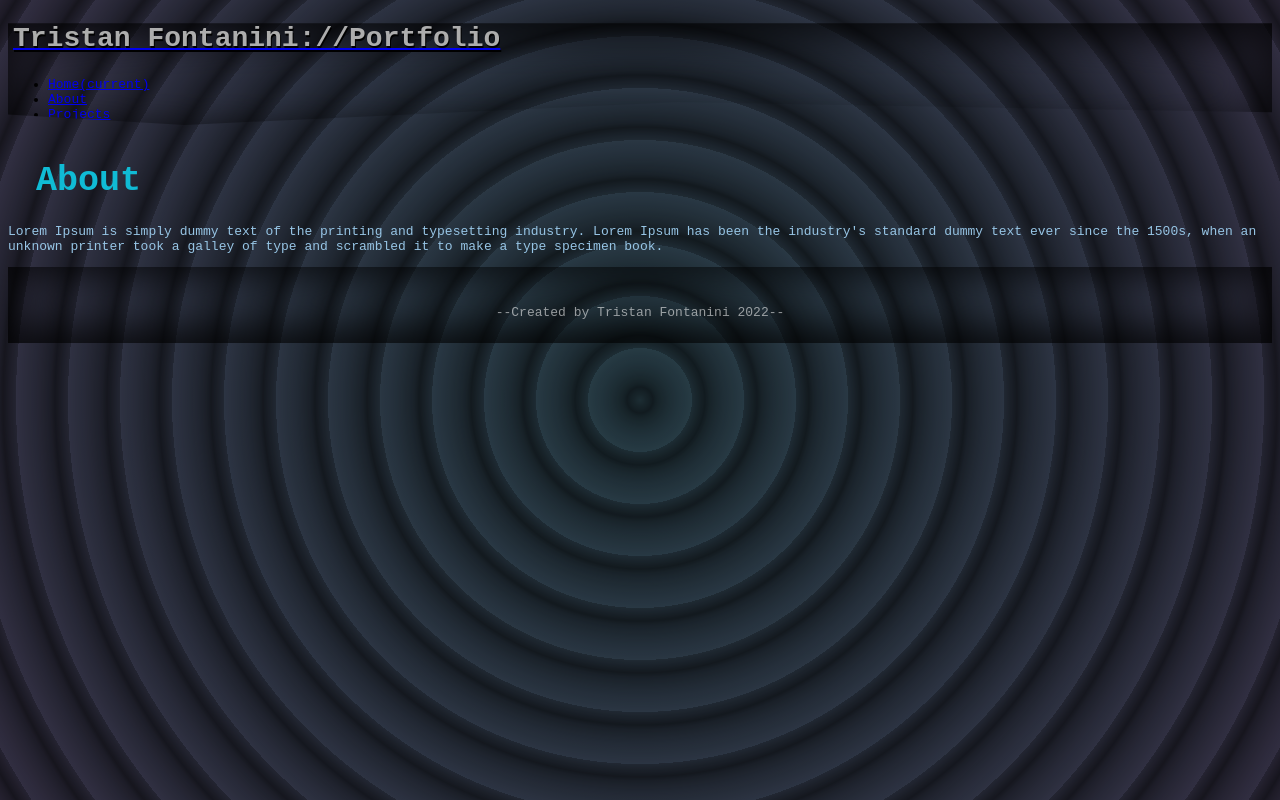
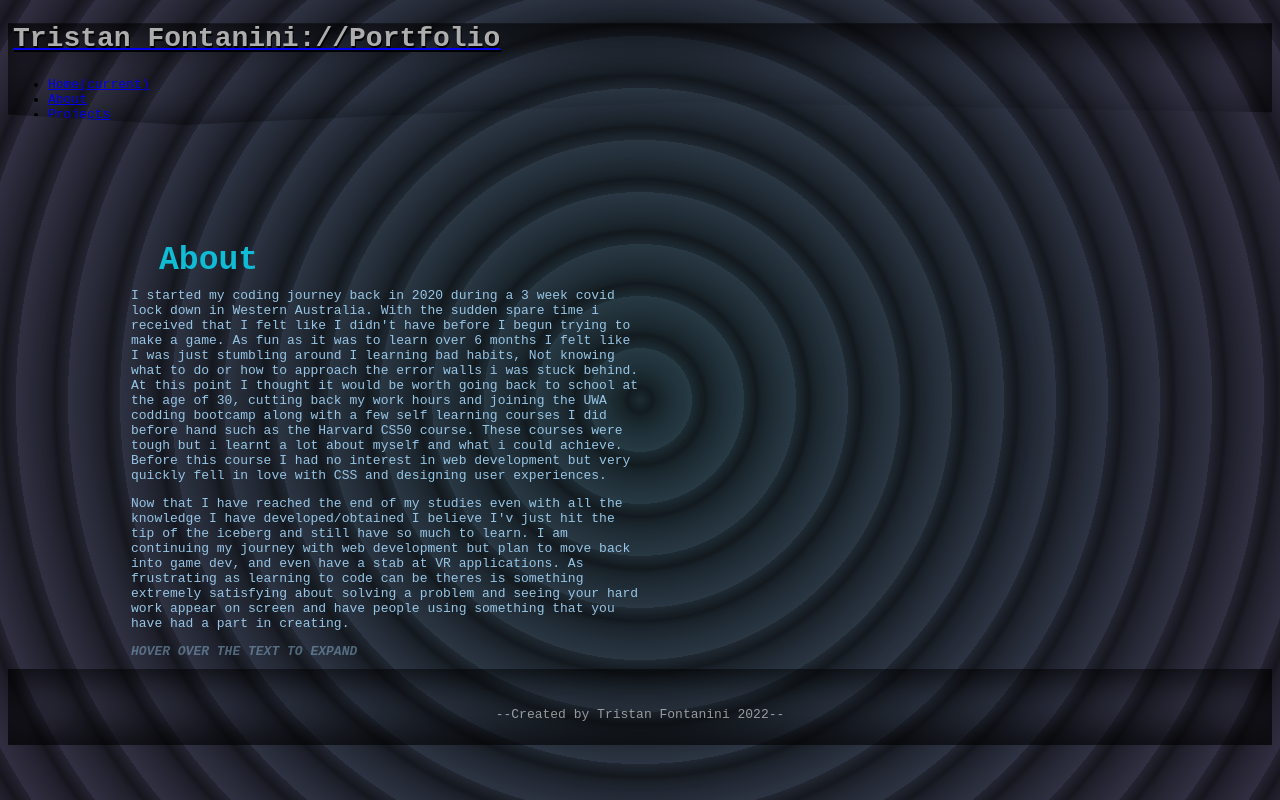
Before and after one commit to Twistedmouse/Tristan-Fontanini-Portfolio-in-React, a React (Create React App) app: page /about in a window 1280 px wide. Built offline with nearby package versions, Linux system fonts and the light colour scheme; the HTML template or start-up script is replaced by a standard one.

Commit message:
about compent content add | home page css updated | contact component started

```diff
--- a/package.json
+++ b/package.json
@@ -8,7 +8,8 @@
     "@testing-library/user-event": "^13.5.0",
     "react": "^17.0.2",
     "react-dom": "^17.0.2",
-    "react-scripts": "^5.0.0",
+    "react-scripts": "^5.0.1",
+    "start": "^5.1.0",
     "web-vitals": "^2.1.4"
   },
   "scripts": {
--- a/src/components/About.jsx
+++ b/src/components/About.jsx
@@ -2,15 +2,37 @@ import React from "react";
 
 function About() {
   return (
-    <div className="about">
-      <div class="col-lg-5">
-        <h1 class="font-weight-light">About</h1>
-        <p>
-          Lorem Ipsum is simply dummy text of the printing and typesetting
-          industry. Lorem Ipsum has been the industry's standard dummy text ever
-          since the 1500s, when an unknown printer took a galley of type and
-          scrambled it to make a type specimen book.
-        </p>
+    <div className="aboutContainer">
+      <div className="grid-container">
+        <h1 className="aboutHeader">About</h1>
+        <div className="aboutPTagDiv">
+          <p>
+            I started my coding journey back in 2020 during a 3 week covid lock
+            down in Western Australia. With the sudden spare time i received
+            that I felt like I didn't have before I begun trying to make a game.
+            As fun as it was to learn over 6 months I felt like I was just
+            stumbling around I learning bad habits, Not knowing what to do or
+            how to approach the error walls i was stuck behind. At this point I
+            thought it would be worth going back to school at the age of 30,
+            cutting back my work hours and joining the UWA codding bootcamp
+            along with a few self learning courses I did before hand such as the
+            Harvard CS50 course. These courses were tough but i learnt a lot
+            about myself and what i could achieve. Before this course I had no
+            interest in web development but very quickly fell in love with CSS
+            and designing user experiences.
+          </p>
+          <p>
+            Now that I have reached the end of my studies even with all the
+            knowledge I have developed/obtained I believe I'v just hit the tip
+            of the iceberg and still have so much to learn. I am continuing my
+            journey with web development but plan to move back into game dev,
+            and even have a stab at VR applications. As frustrating as learning
+            to code can be theres is something extremely satisfying about
+            solving a problem and seeing your hard work appear on screen and
+            have people using something that you have had a part in creating.
+          </p>
+          <p class="hoverText">HOVER OVER THE TEXT TO EXPAND</p>
+        </div>
       </div>
     </div>
   );
--- a/src/components/Contact.jsx
+++ b/src/components/Contact.jsx
@@ -1,16 +1,63 @@
 import React from "react";
+import { useRef } from "react";
 
 function Contact() {
+  const firstNameRef = useRef(null);
+  const lastNameRef = useRef(null);
+  const emailRef = useRef(null);
+  const messageRef = useRef(null);
+
+  const handleSubmit = (event) => {
+    event.preventDefault();
+
+    const data = {
+      firstName: firstNameRef.current.value,
+      lastName: lastNameRef.current.value,
+      email: emailRef.current.value,
+      message: messageRef.current.value,
+    };
+  };
   return (
-    <div className="contact">
+    <div className="contactContainer">
       <div class="col-lg-5">
         <h1 class="font-weight-light">Contact</h1>
-        <p>
-          Lorem Ipsum is simply dummy text of the printing and typesetting
-          industry. Lorem Ipsum has been the industry's standard dummy text ever
-          since the 1500s, when an unknown printer took a galley of type and
-          scrambled it to make a type specimen book.
-        </p>
+        <form onSubmit={handleSubmit} className="form">
+          <div className="name">
+            <label for="firstName">First name</label>
+            <input
+              type="text"
+              name="firstName"
+              className="firstName"
+              tabIndex="1"
+            />
+            <label for="lastName">Last name</label>
+            <input
+              type="text"
+              name="lastName"
+              className="lastName"
+              tabIndex="2"
+            />
+            <label for="email">Email</label>
+            <input
+              type="email"
+              name="email"
+              id="email"
+              className="email"
+              placeholder="example@corp.com"
+              tabIndex="3"
+            />
+            <label for="message">Message</label>
+
+            <textarea
+              placeholder="Start typing..."
+              className="message"
+              name="message"
+            />
+          </div>
+          <button type="submit" className="send">
+            Send
+          </button>
+        </form>
       </div>
     </div>
   );
--- a/src/components/Home.jsx
+++ b/src/components/Home.jsx
@@ -45,6 +45,7 @@ function Home() {
             solutions. I get excited learning new things and plan to continue
             growing on my coding journey.
           </p>
+          <p class="hoverText">HOVER OVER THE TEXT TO EXPAND</p>
         </div>
         <div className="imgTagDiv">
           <img
--- a/src/style.css
+++ b/src/style.css
@@ -24,6 +24,9 @@ html {
   /* margin: 28px 60px 0px 60px; */
   padding-left: 58px;
 }
+
+/* ======================HOME CSS============================= */
+
 .helloDiv{
 
   grid-column-start: 2;
@@ -50,7 +53,6 @@ html {
   grid-row-end: 4;
 }
 .imgTagDiv{
-  position: static;
   margin-left: 80px;
   grid-column-start: 1;
   grid-column-end: 2;
@@ -71,7 +73,7 @@ h1 {
   margin-left: 28px;
 
 }
-/* playing with letters */
+/*=================playing with letters (HOME NAME CSS)=========*/
 .h1Div h1::first-letter{
   color: rgb(0, 255, 174);
   font-size: 65px;
@@ -212,7 +214,11 @@ body {
 
 p {
   color: rgb(151, 197, 229);
-  /* add mask gradient background  */
+}
+.hoverText{
+  font-weight: bold;
+  font-style: italic;
+  color: rgba(151, 196, 229, 0.456);
 }
 .pTagDiv:hover{
 
@@ -223,7 +229,7 @@ p {
   );
   border: solid rgba(255, 255, 255, 0.015) 5px;
   border-style: outset;
-  border-radius: 10rem;
+  border-radius: 10rem 10rem 10rem 10rem ;
   backdrop-filter: blur(10px);
   z-index: 900;
   border-radius: 13%;
@@ -237,8 +243,11 @@ p {
   grid-column-end: 4;
 
 }
+.pTagDiv:hover .hoverText{
+  visibility: hidden;
+}
 .helloMessage{
-  color: rgb(41, 102, 143);
+  color: rgb(47, 118, 165);
   line-height: 0px;
   font-size: 20px;
   padding-top: 58px;
@@ -265,10 +274,60 @@ p {
   }
 }
 
+/*===================ABOUT CSS==============================*/
+
+.aboutContainer{
+  margin-left: 5em;
+}
+.aboutHeader{
+  font-size: 2.54em;
+  grid-column-start: 1;
+  grid-column-end: 2;
+  grid-row-start:2;
+  grid-row-end: 3;
+}
+.aboutPTagDiv{
+  grid-column-start: 1;
+  grid-column-end: 2;
+  grid-row-start:3;
+  grid-row-end: 5;
+}
+.aboutPTagDiv:hover{
+  margin-left: 13.5em;
+  background: linear-gradient(
+    to bottom right,
+    rgba(255, 255, 255, 0.233),
+    rgba(160, 235, 252, 0.2)
+  );
+  border: solid rgba(255, 255, 255, 0.015) 5px;
+  border-style: outset;
+  border-radius: 10rem 10rem 10rem 10rem ;
+  backdrop-filter: blur(10px);
+  z-index: 900;
+  border-radius: 13%;
+  backdrop-filter: blur(5px);
+  transform: scale(1.2);
+  height: 120%;
+  padding: 2em;
+  width:80%;
+  grid-column-start: 1;
+  grid-column-end: 3;
+  grid-row-start: 2;
+  grid-row-end: 5;
+
+}
+.aboutPTagDiv:hover .hoverText{
+  visibility: hidden;
+}
+
+/* =================PROJECT CSS=============================*/
+
+
+/* =================CONTACT CSS=============================*/
 
 
 
-
+/* =================FOOTER CSS============================= */
 
 .footer {
   padding: 5px;
```
Also changed, not shown: 1 other file (tests, documents, lock files or other folders).
